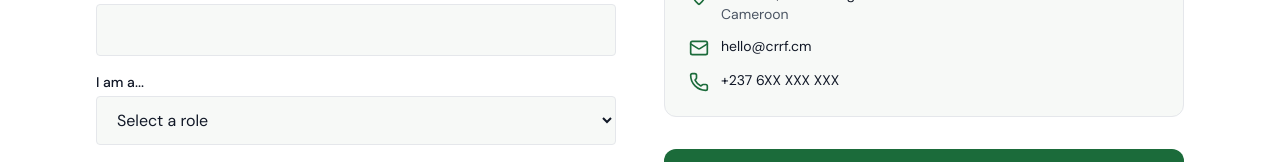
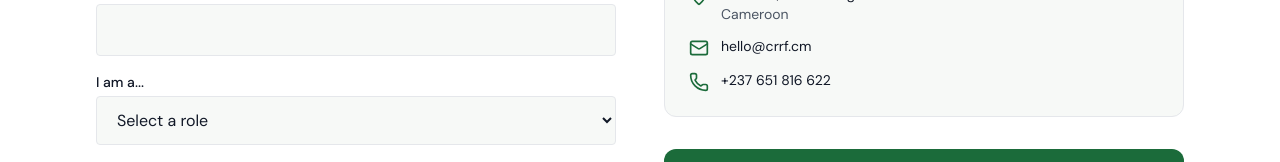
Before and after one commit to Kanjo-Elkamira-Ndi/crrf-mobile-platform, a Next.js app in the folder web/: page /contact in a window 1280 px wide. Shown: the part 788-950 px from the top of the page. Built offline with nearby package versions, Linux system fonts and the light colour scheme.

Commit message:
Update about and contact page hero sections with background images

```diff
--- a/web/src/app/about/page.tsx
+++ b/web/src/app/about/page.tsx
@@ -142,7 +142,7 @@ export default function AboutPage() {
       </section>
 
       {/* Team */}
-      <section className="py-16" style={{ background: '#F5EDE9' }}>
+      {/* <section className="py-16" style={{ background: '#F5EDE9' }}>
         <div className="max-w-3xl mx-auto px-4 sm:px-6 lg:px-8">
           <div className="text-center mb-12">
             <span className="text-crrf-gold font-semibold text-sm uppercase tracking-wider">
@@ -166,7 +166,7 @@ export default function AboutPage() {
             </p>
           </div>
         </div>
-      </section>
+      </section> */}
 
       {/* Values */}
       <section className="bg-white py-16">
--- a/web/src/app/contact/page.tsx
+++ b/web/src/app/contact/page.tsx
@@ -179,7 +179,7 @@ export default function ContactPage() {
 
                 {/* WhatsApp CTA */}
                 <a
-                  href="https://wa.me/237600000000"
+                  href="https://wa.me/237651816622"
                   target="_blank"
                   rel="noopener noreferrer"
                   className="flex items-center gap-4 bg-[#25D366] text-white rounded-[12px] p-5 hover:scale-[1.02] transition-transform"
@@ -210,7 +210,7 @@ export default function ContactPage() {
                 </div>
                 <div className="flex items-start gap-3">
                   <Phone className="h-5 w-5 text-crrf-forest mt-0.5 flex-shrink-0" />
-                  <p className="text-sm text-crrf-ink">+237 6XX XXX XXX</p>
+                  <p className="text-sm text-crrf-ink">+237 651 816 622</p>
                 </div>
               </div>
 
```
